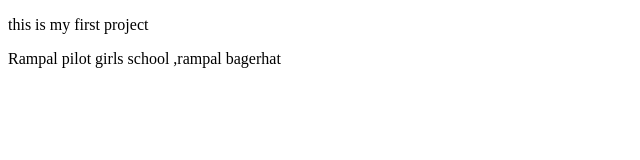
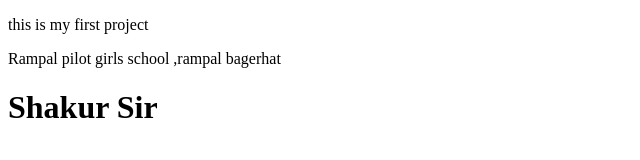
Before and after one commit to shakur33/first-work, a plain HTML site: page index.html in a window 1280 px wide. Shown: the whole page, without its empty margins (0-640 px from the left). Drawn offline with Linux system fonts and the light colour scheme.

Commit message:
Update index.html

```diff
--- a/index.html
+++ b/index.html
@@ -6,6 +6,6 @@
 <body>
 <p>this is my first project</p>
 <p>Rampal pilot girls school ,rampal bagerhat</p>
-
+<h1>Shakur Sir</h1>
 </body>
 </html>
```
